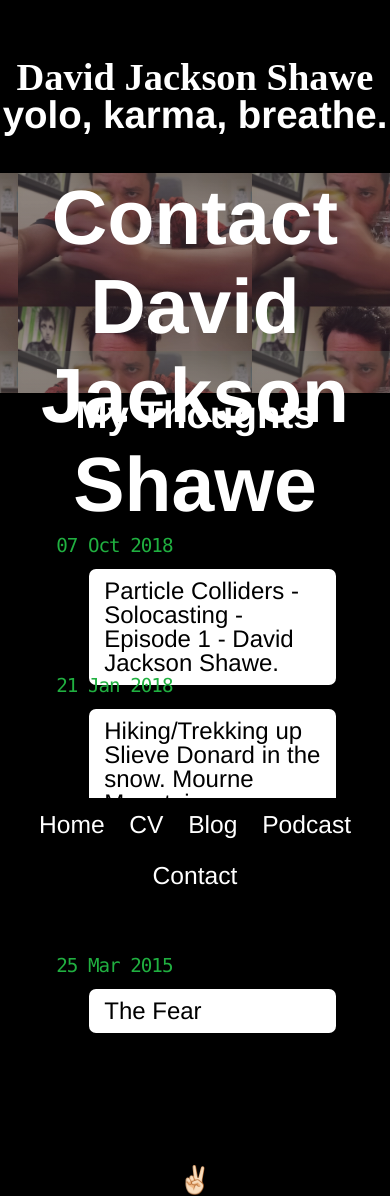
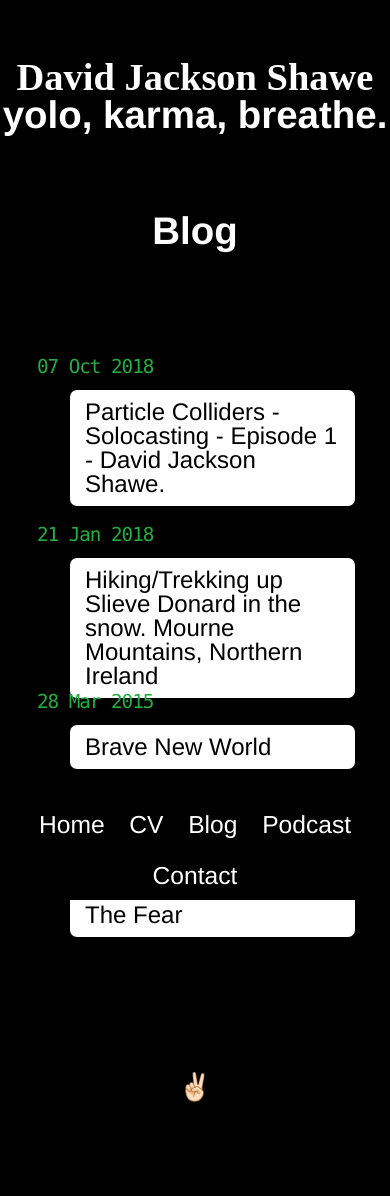
Before and after one commit to theshawe/the-shawe, a Jekyll site: the page built from blog/index.html, in a window 390 px wide. Built offline with Jekyll 4.4.1, drawn with Linux system fonts in a browser that asks for light colours; comment, search, counter and statistics services are not loaded; after the commit the page ends 1157 px from its top, so only the background shows below that.

Commit message:
updated site with better type

```diff
--- a/_includes/header/header.html
+++ b/_includes/header/header.html
@@ -30,6 +30,8 @@
                         <div class="pageTitle lsd">
                             {% elsif page.category == 'uwp' %}
                             <div class="pageTitle uwp">
+                                {% elsif page.category == 'blog' %}
+                                <div class="pageTitle blog">
       {% else %}
       <div class="intro">
         {% endif %} {% if page.category == 'home' %}
--- a/blog/index.html
+++ b/blog/index.html
@@ -1,12 +1,10 @@
 ---
 layout: default
-title: Contact David Jackson Shawe
+title: Blog
 category: blog
 ---
 
 <article class="content">
-  <h1>My Thoughts</h1>
-
   <div class="blog-posts">
     <ul class="posts">
       {% for post in site.posts %}
--- a/css/custom/smart.scss
+++ b/css/custom/smart.scss
@@ -13,19 +13,17 @@
     padding-bottom: 0px;
   }
 
-  .shaweBranding .work h2 {
+  .shaweBranding h2 {
     line-height: 1em;
     font-size: 0.5em;
-    padding: 0.5em;
   }
 
   header .work {
-    background: #000;
   }
 
   header p {
     font-size: 0.75em;
-    padding: 1em 1em;
+    padding: 0.25em 1em 1.25em 1em;
     margin: 0;
     font-style: italic;
   }
@@ -92,6 +90,15 @@
     margin: 0;
   }
 
+  .blog-posts {
+    padding: 0;
+  }
+
+  .posts li {
+    margin-top: 0;
+    margin-bottom: 1.5em;
+  }
+
   .blog-posts p {
     margin-top: 1em;
     margin-bottom: 2em;
@@ -145,17 +152,15 @@
   }
 
   header .intro {
-    height: 220px;
     width: 100%;
     background-repeat: repeat;
     position: relative;
     right: 0;
     display: block;
     background-position-y: -330px;
-    background: linear-gradient(rgba(84, 82, 83, 0.54), rgba(66, 45, 67, 0.3)),
-      url(https://shawe.co/images/david-shawe-eye-of-horus.jpg);
     background-size: 60%;
     background-position: 18px -42px;
+    margin-top: -35.5px;
   }
 
   header .intro p {
@@ -164,7 +169,7 @@
     margin: 0 auto;
     text-align: center;
     line-height: 1em;
-    padding: 1.5em;
+    padding: 1em;
     opacity: 1;
   }
 
@@ -185,9 +190,10 @@
   }
 
   .content p {
-    margin: 0.5em 0.5em 2em 0.5em;
+    padding: 2em 1em;
     color: #babab0;
     font-size: 0.7em;
+    margin: 0;
   }
 
   nav ul li {
--- a/podcast/index.html
+++ b/podcast/index.html
@@ -5,10 +5,6 @@
 ---
 
 <article class="content">
-  <h1>Particle Colliders by David Jackson Shawe</h1>
-
-  <br />
-
   <iframe
     frameborder="0"
     height="200px"
```
Also changed, not shown: 9 other files.
